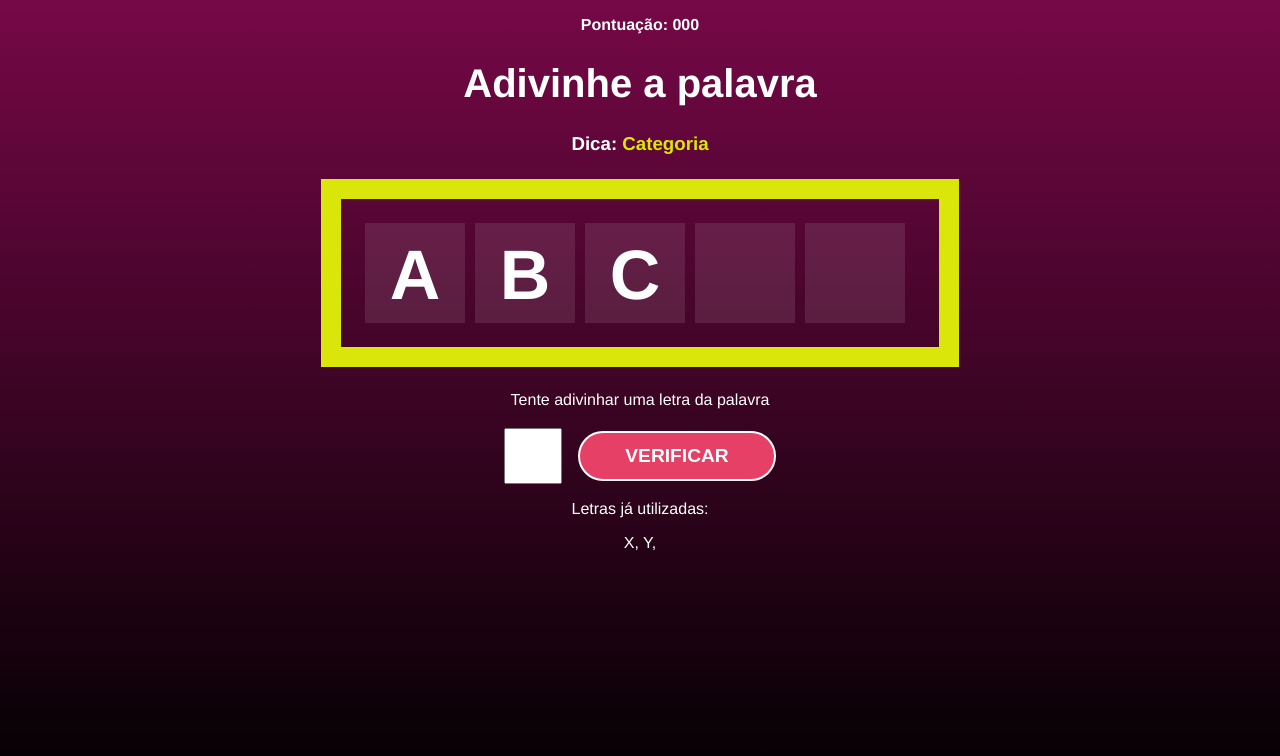
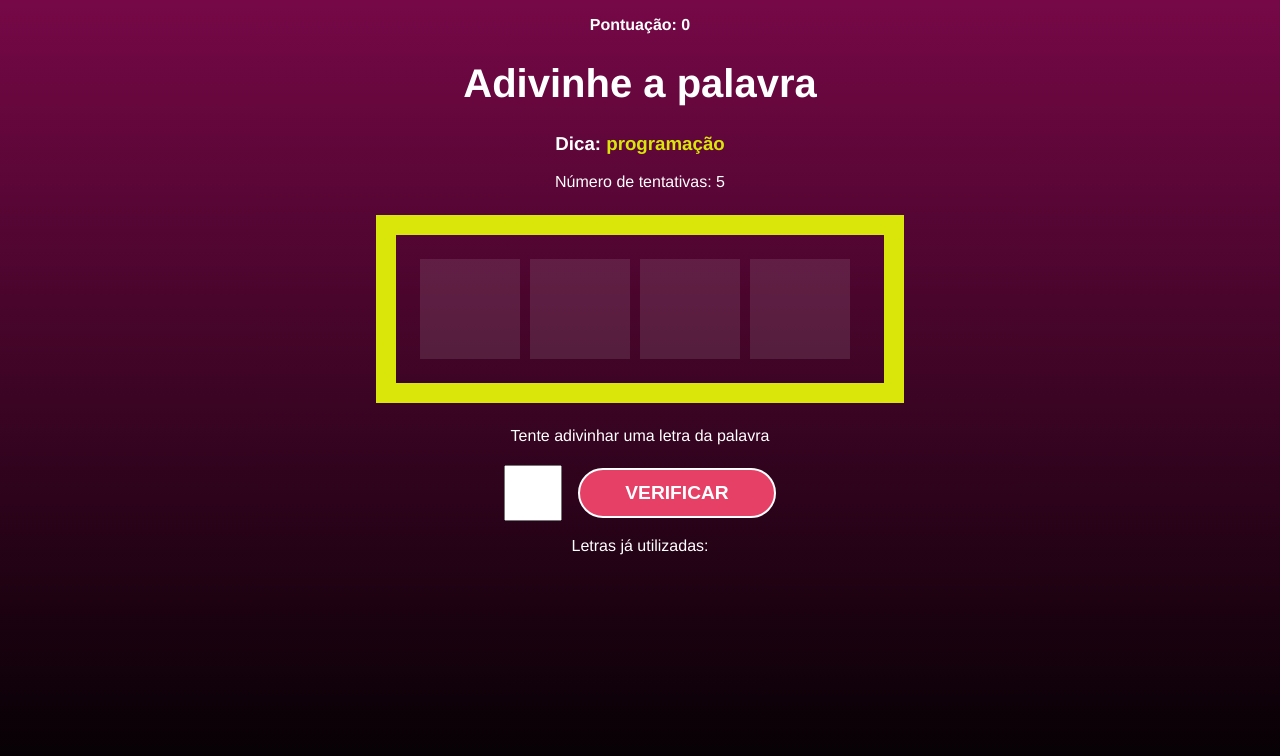
Before and after one commit to aliek57/secret-word, a React (Vite) app: page / in a window 1280 px wide. Both pictures are taken after a click on the button "COMEÇAR O JOGO". Shown: the top 756 px of the page. Built offline with nearby package versions, Linux system fonts and the light colour scheme.

Commit message:
feat: adding logic to the game letters

```diff
--- a/src/App.jsx
+++ b/src/App.jsx
@@ -18,6 +18,11 @@ function App() {
   const [pickedWord, setPickedWord] = useState('');
   const [pickedCategory, setPickedCategory] = useState('');
   const [letters, setLetters] = useState([]);
+
+  const [guessedLetters, setGuessedLetters] = useState([]);
+  const [wrongLetters, setWrongLetters] = useState([]);
+  const [guesses, setGuesses] = useState(5);
+  const [score, setScore] = useState(0);
 
   const pickWordAndCategory = () => {
     const categories = Object.keys(words);
@@ -54,7 +59,16 @@ function App() {
   return (
     <div className='App'>
       {stage === 'start' && <Start startGame={startGame}/>}
-      {stage === 'game' && <Game verifyLetter={verifyLetter}/>}
+      {stage === 'game' && <Game
+        verifyLetter={verifyLetter}
+        pickedCategory={pickedCategory}
+        pickedWord={pickedWord}
+        letters={letters}
+        guessedLetters={guessedLetters}
+        wrongLetters={wrongLetters}
+        guesses={guesses}
+        score={score}
+      />}
       {stage === 'end' && <End retry={retry}/>}
     </div>
   )
--- a/src/components/GameScreen/Game.jsx
+++ b/src/components/GameScreen/Game.jsx
@@ -1,21 +1,32 @@
 import './Game.css'
 
-const Game = ({verifyLetter}) => {
+const Game = ({verifyLetter,
+              pickedWord,
+              pickedCategory,
+              letters,
+              guessedLetters,
+              wrongLetters,
+              guesses,
+              score
+}) => {
   return (
     <div className='game'>
       <p className='points'>
-        <span>Pontuação: 000</span>
+        <span>Pontuação: {score}</span>
       </p>
       <h1>Adivinhe a palavra</h1>
       <h3 className="tip">
-        Dica: <span>Categoria</span>
+        Dica: <span>{pickedCategory}</span>
       </h3>
+      <p>Número de tentativas: {guesses}</p>
       <div className="wordContainer">
-        <span className="letter">A</span>
-        <span className="letter">B</span>
-        <span className="letter">C</span>
-        <span className="blankSquare"></span>
-        <span className="blankSquare"></span>
+        {letters.map((letter, i) =>
+          guessedLetters.includes(letter) ? (
+            <span key={i} className="letter">{letter}</span>
+          ) : (
+            <span key={i} className="blankSquare"></span>
+          )
+        )}
       </div>
       <div className="letterContainer">
         <p>Tente adivinhar uma letra da palavra</p>
@@ -26,8 +37,7 @@ const Game = ({verifyLetter}) => {
       </div>
       <div className="wrongLettersContainer">
         <p>Letras já utilizadas:</p>
-        <span className="wrongLetter">X, </span>
-        <span className="wrongLetter">Y, </span>
+        {wrongLetters.map((letter, i) => <span key={i}>{letter}, </span>)}
       </div>
     </div>
   )
```
